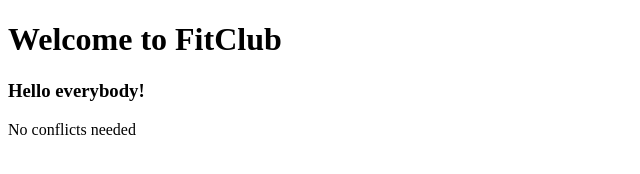
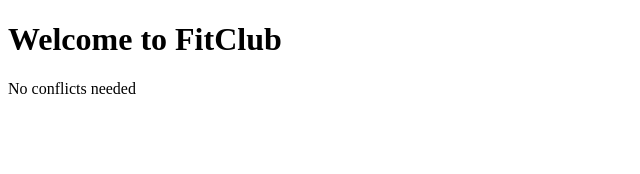
Before and after one commit to SelinLis/Project1, a plain HTML site: page index.html in a window 1280 px wide. Shown: the whole page, without its empty margins (0-640 px from the left). Drawn offline with Linux system fonts and the light colour scheme.

Commit message:
#5 updated and fixed

```diff
--- a/index.html
+++ b/index.html
@@ -8,7 +8,6 @@
 </head>
 <body>
     <h1>Welcome to FitClub</h1>
-    <h3>Hello everybody!</h3>
     <p>No conflicts needed</p>
 </body>
 </html>
```
